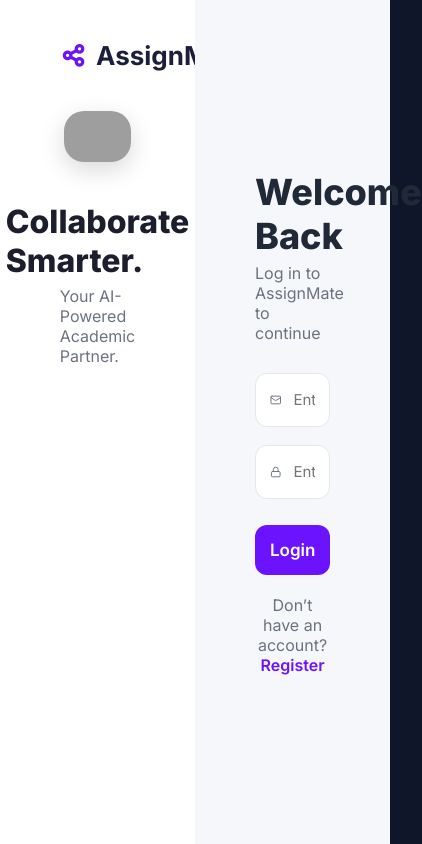
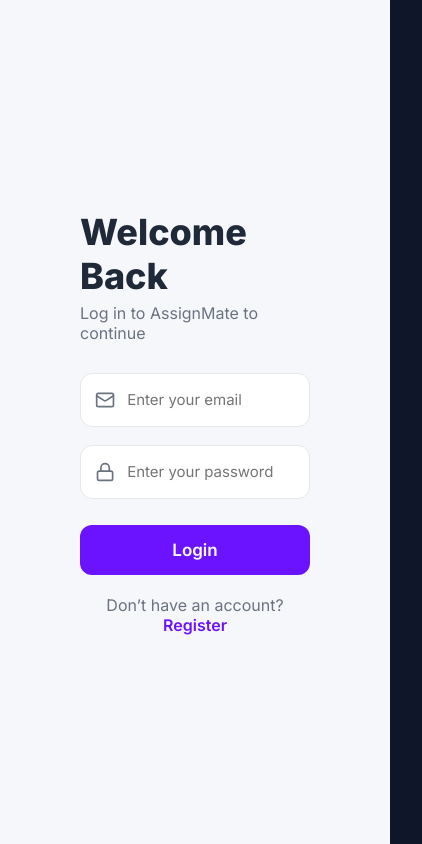
Before and after one commit to Arvind1805/Assignmate-frontend, a React (Create React App) app: page /login in a window 390 px wide. Shown: the whole page, 422 px wide, since content can reach past the window. Built offline with nearby package versions, Linux system fonts and the light colour scheme; no server answers; grey boxes are pictures that could not be loaded.

Commit message:
Implement mobile styles for login layout
Added responsive styles for mobile view in Auth.css.

```diff
--- a/src/pages/Auth.css
+++ b/src/pages/Auth.css
@@ -529,3 +529,37 @@
   color: #6b5cff;
   font-weight: 600;
 }
+
+/* Hide left side on mobile */
+@media (max-width: 768px) {
+  .login-left {
+    display: none !important;
+  }
+
+  .login-wrapper {
+    display: flex;
+    align-items: center;
+    justify-content: center;
+    height: 100vh;
+    padding: 20px;
+  }
+
+  .login-right {
+    width: 100%;
+    max-width: 400px;
+  }
+
+  .login-right-content {
+    width: 100%;
+  }
+  .login-wrapper {
+  display: flex;
+}
+
+.login-right {
+  display: flex;
+  align-items: center;
+  justify-content: center;
+}
+
+}
```
